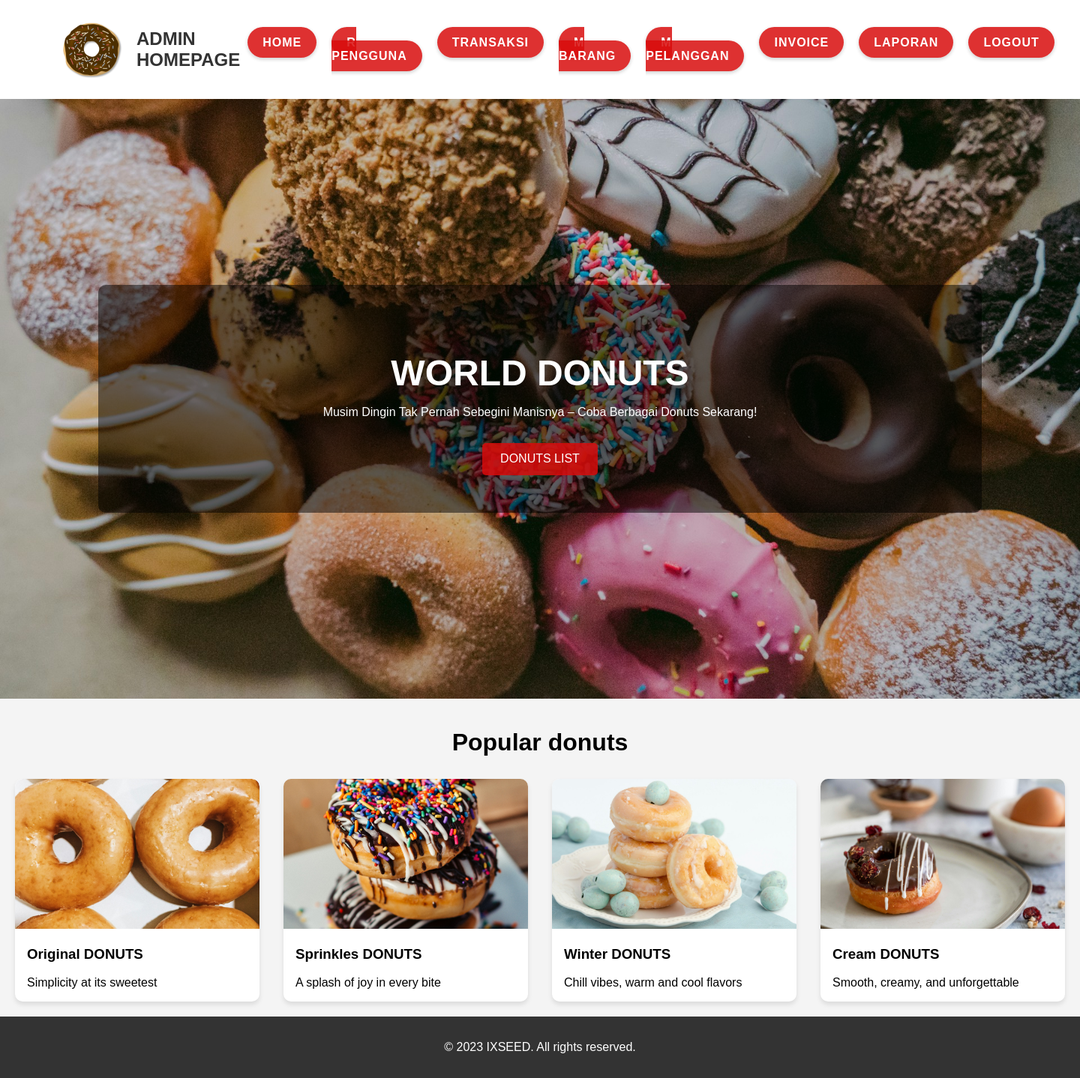
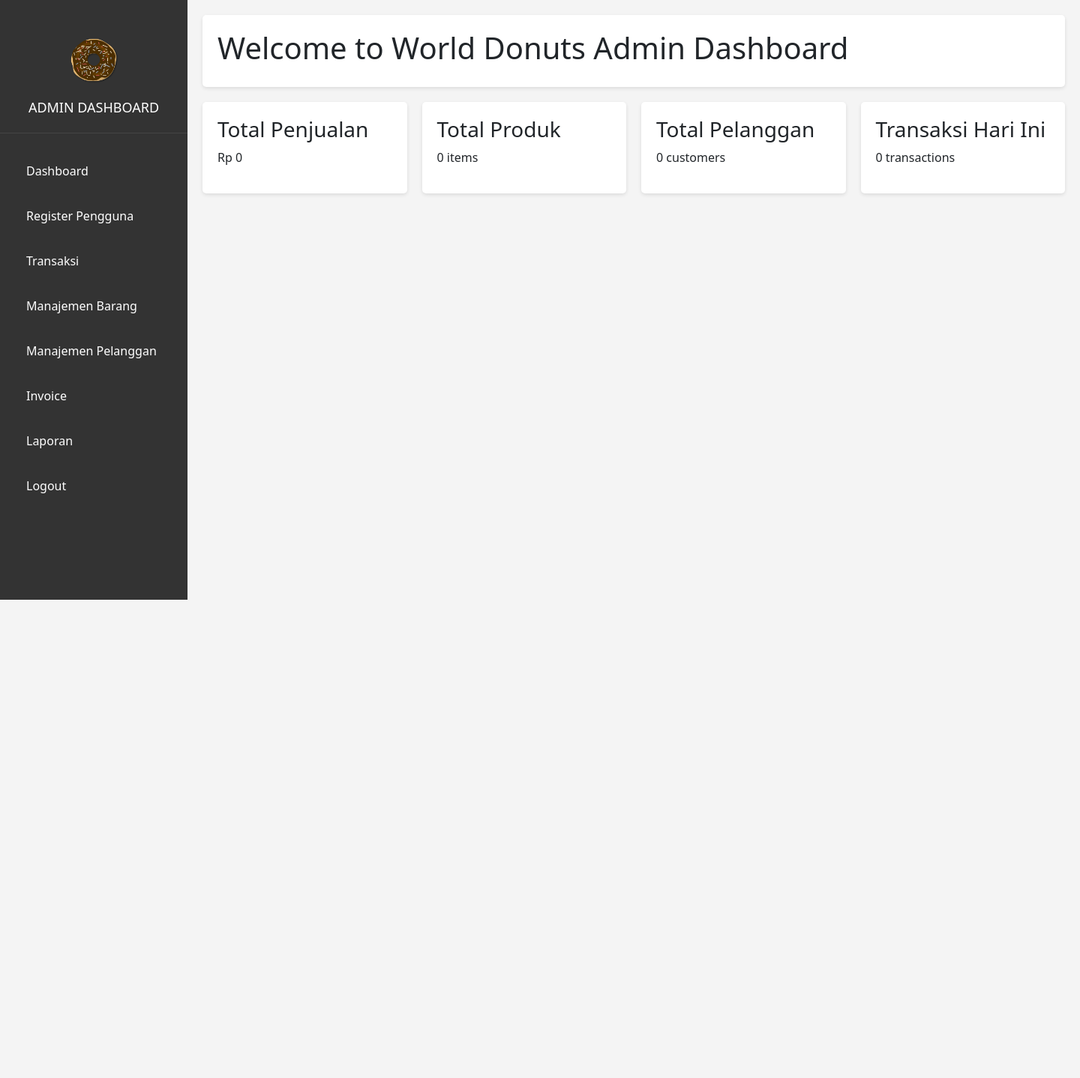
Before and after one commit to Frzz-02/aplikasi-kasir-sederhana-By-Native-PHP, a PHP site: page /dashboard.php in a window 1440 px wide. Shown: the whole page at 75% size. After the commit the page ends 800 px from the top, so only its background shows below. Run offline with PHP 8.4, Linux system fonts and the light colour scheme.

Commit message:
mengganti dasbord

```diff
--- a/css/dashboard.css
+++ b/css/dashboard.css
@@ -1,194 +1,83 @@
-body {
-    font-family: 'Arial', sans-serif;
+* {
     margin: 0;
     padding: 0;
+    box-sizing: border-box;
+}
+
+body {
+    display: flex;
+    min-height: 100vh;
+}
+
+.sidebar {
+    width: 250px;
+    background-color: #333;
+    color: white;
+    padding: 20px 0;
+}
+
+.logo-container {
+    padding: 20px;
+    text-align: center;
+    border-bottom: 1px solid #444;
+}
+
+.logo {
+    width: 80px;
+    height: auto;
+}
+
+.logo-text {
+    display: block;
+    margin-top: 10px;
+    font-size: 18px;
+}
+
+.nav-menu {
+    list-style: none;
+    padding: 20px 0;
+}
+
+.nav-menu li {
+    padding: 10px 20px;
+}
+
+.nav-menu li a {
+    color: white;
+    text-decoration: none;
+    display: block;
+    padding: 8px 15px;
+    border-radius: 5px;
+    transition: background 0.3s;
+}
+
+.nav-menu li a:hover {
+    background-color: #555;
+}
+
+.main-content {
+    flex: 1;
+    padding: 20px;
     background-color: #f4f4f4;
 }
 
-header {
-    background-color: #ffffff;
-    box-shadow: 0 2px 4px rgba(0,0,0,0.1);
+.header {
+    background-color: white;
+    padding: 20px;
+    margin-bottom: 20px;
+    border-radius: 5px;
+    box-shadow: 0 2px 5px rgba(0,0,0,0.1);
 }
 
-nav {
-    display: flex;
-    justify-content: space-between;
-    align-items: center;
-    padding: 1rem 5%;
+.dashboard-grid {
+    display: grid;
+    grid-template-columns: repeat(auto-fit, minmax(250px, 1fr));
+    gap: 20px;
 }
 
-.logo {
-    width: 100px;
-    height: auto;
+.dashboard-card {
+    background-color: white;
+    padding: 20px;
+    border-radius: 5px;
+    box-shadow: 0 2px 5px rgba(0,0,0,0.1);
 }
-
-
-nav ul {
-    list-style-type: none;
-    display: flex;
-}
-
-nav ul li {
-    margin-left: 2rem;
-}
-
-nav ul li a {
-    text-decoration: none;
-    color: #333;
-}
-
-
-
-#hero h1 {
-    font-size: 3rem;
-    margin-bottom: 1rem;
-}
-
-.cta-button {
-    display: inline-block;
-    background-color: #d80b0bd7;
-    color: #ffffff;
-    padding: 0.8rem 1.5rem;
-    text-decoration: none;
-    border-radius: 5px;
-    margin-top: 1rem;
-    transition: background-color 0.3s ease;
-}
-.cta-button:hover {
-    background-color: #1087d6a8;
-}
-
-#destinations {
-    padding: 20px;
-}
-
-#destinations h2 {
-    text-align: center;
-    margin: 20px;
-    font-size: 2rem;
-    padding-bottom: 10px;
-
-
-}
-
-.destination-grid {
-    display: grid;
-    grid-template-columns: repeat(auto-fit, minmax(250px, 1fr));
-    gap: 2rem;
-}
-
-.destination-card {
-    background-color: #ffffff;
-    border-radius: 10px;
-    overflow: hidden;
-    box-shadow: 0 4px 6px rgba(0,0,0,0.1);
-}
-
-.destination-card img {
-    width: 100%;
-    height: 200px;
-    object-fit: cover;
-}
-
-.destination-card h3, .destination-card p {
-    padding: 0 1rem;
-}
-
-footer {
-    background-color: #333;
-    color: #ffffff;
-    text-align: center;
-    padding: 1rem 0;
-}
-nav ul {
-    list-style-type: none;
-    display: flex;
-    justify-content: space-around;
-    padding: 0;
-}
-
-nav ul li {
-    margin: 0 10px;
-}
-
-nav ul li a {
-    background-color: #d80b0bd7;
-    color: white;
-    text-decoration: none;
-    padding: 12px 20px;
-    border-radius: 25px;
-    font-weight: bold;
-    text-transform: uppercase;
-    letter-spacing: 1px;
-    transition: all 0.3s ease;
-    box-shadow: 0 2px 5px rgba(0, 0, 0, 0.2);
-}
-
-nav ul li a:hover {
-    background-color: #1087d6a8;
-    transform: translateY(-2px);
-    box-shadow: 0 4px 8px rgba(0, 0, 0, 0.3);
-}
-
-#hero {
-    background-image: url('../assets/donat.jpg');
-    background-size: cover;
-    background-position: center;
-    height: 100vh;
-    display: flex;
-    align-items: center;
-    justify-content: center;
-}
-
-.hero-content {
-    text-align: center;
-    color: white;
-    padding: 50px;
-    background-color: rgba(0, 0, 0, 0.5);
-    border-radius: 10px;
-    padding-left: 300px;
-    padding-right: 300px;
-
-}
-.logo-container {
-    display: flex;
-    align-items: center;
-}
-
-.logo-text {
-    font-size: 24px;
-    font-weight: bold;
-    margin-left: 10px;
-    color: #333; /* Adjust color as needed */
-}
-/* CSS untuk card yang bisa diklik */
-.destination-card {
-    cursor: pointer;
-    transition: transform 0.2s, box-shadow 0.2s;
-}
-
-.destination-card:hover {
-    transform: scale(1.03);
-    box-shadow: 0 4px 8px rgba(0, 0, 0, 0.2);
-}
-
-.clickable {
-    border: 1px solid #ccc;
-    padding: 15px;
-    border-radius: 8px;
-    background-color: white;
-}
-
-.clickable:hover {
-    border-color: #007bff;
-    box-shadow: 0 6px 12px rgba(0, 123, 255, 0.2);
-}
-
-.destination-card a {
-    text-decoration: none;
-    color: black;
-}
-
-.destination-card h3 {
-    color: black;
-}
--- a/dashboard.php
+++ b/dashboard.php
@@ -3,50 +3,30 @@
 <head>
     <meta charset="UTF-8">
     <meta name="viewport" content="width=device-width, initial-scale=1.0">
-    <title>IXSEED Travel - Your Gateway to Japanese Wonders</title>
+    <title>World Donuts - Admin Dashboard</title>
     <link rel="stylesheet" href="css/dashboard.css">
+    <link href="https://cdn.jsdelivr.net/npm/bootstrap@5.3.0-alpha1/dist/css/bootstrap.min.css" rel="stylesheet">
 </head>
 <body>
-    <header>
-        <nav>
-            <div class="logo-container">
-                <img src="assets/logo.png" alt="Discover Japan Logo" class="logo">
-                <span class="logo-text">ADMIN HOMEPAGE</span>
-            </div>
-            <ul>
-                <li><a href="dashboard.php">Home</a></li>
-                <li><a href="interface/registerPengguna.php">R Pengguna</a></li>
-                <li><a href="">Transaksi</a></li>
-                <li><a href="">M barang</a></li>
-                <li><a href="">M Pelanggan</a></li>
-                <li><a href="">Invoice</a></li>
-                <li><a href="">Laporan</a></li>
-                <li><a href="function/logout.php">Logout</a></li>
-            </ul>
-        </nav>
-    </header>
-
-    <!-- else (pegawai)
-                <li><a href="">Transaksi</a></li>
-                <li><a href="">M Pelanggan</a></li>
-                <li><a href="">Invoice</a></li>
-                <li><a href="">Logout</a></li> -->
+    <nav class="sidebar">
+        <div class="logo-container">
+            <img src="assets/logo.png" alt="World Donuts Logo" class="logo">
+            <span class="logo-text">ADMIN DASHBOARD</span>
+        </div>
+        <ul class="nav-menu">
+            <li><a href="dashboard.php">Dashboard</a></li>
+            <li><a href="interface/register.php">Register Pengguna</a></li>
+            <li><a href="#">Transaksi</a></li>
+            <li><a href="manajemenB.php">Manajemen Barang</a></li>
+            <li><a href="manajemenP.php">Manajemen Pelanggan</a></li>
+            <li><a href="#">Invoice</a></li>
+            <li><a href="#">Laporan</a></li>
+            <li><a href="function/logout.php">Logout</a></li>
+        </ul>
+    </nav>
 
 
-
-
-    <main>
-        <section id="hero">
-            <div class="hero-content">
-                <h1>WORLD DONUTS</h1>
-                <p>Musim Dingin Tak Pernah Sebegini Manisnya – Coba Berbagai Donuts Sekarang!</p>
-                <a href="landing-page.html" class="cta-button">DONUTS LIST</a>
-            </div>
-        </section>
-
-
-
-        <section id="destinations">
+    <!-- <section id="destinations">
             <h2>Popular donuts</h2>
             <div class="destination-grid">
                 <div class="destination-card">
@@ -75,11 +55,32 @@
                     <p>Smooth, creamy, and unforgettable</p>
                 </div>
             </div>
-        </section>
-    </main>
+        </section> -->
 
-    <footer>
-        <p>&copy; 2023 IXSEED. All rights reserved.</p>
-    </footer>
+    <div class="main-content">
+        <div class="header">
+            <h1>Welcome to World Donuts Admin Dashboard</h1>
+        </div>
+
+        <div class="dashboard-grid">
+            <div class="dashboard-card">
+                <h3>Total Penjualan</h3>
+                <p>Rp 0</p>
+            </div>
+            <div class="dashboard-card">
+                <h3>Total Produk</h3>
+                <p>0 items</p>
+            </div>
+            <div class="dashboard-card">
+                <h3>Total Pelanggan</h3>
+                <p>0 customers</p>
+            </div>
+            <div class="dashboard-card">
+                <h3>Transaksi Hari Ini</h3>
+                <p>0 transactions</p>
+            </div>
+        </div>
+    </div>
+    <script src="https://cdn.jsdelivr.net/npm/bootstrap@5.3.0-alpha1/dist/js/bootstrap.bundle.min.js"></script>
 </body>
 </html>
```
Also changed, not shown: manajemenB.php (+20 -1 lines), manajemenP.php (added, +145 -0 lines).
